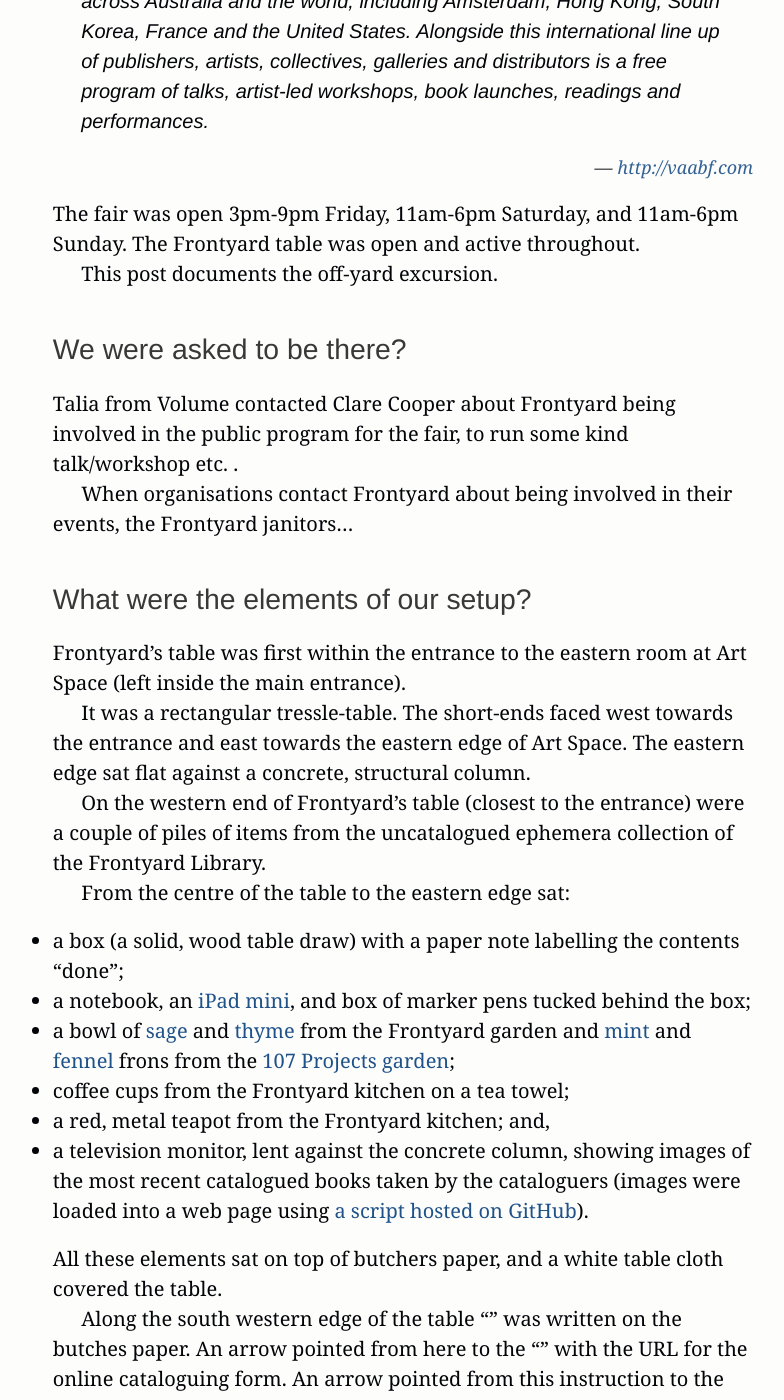
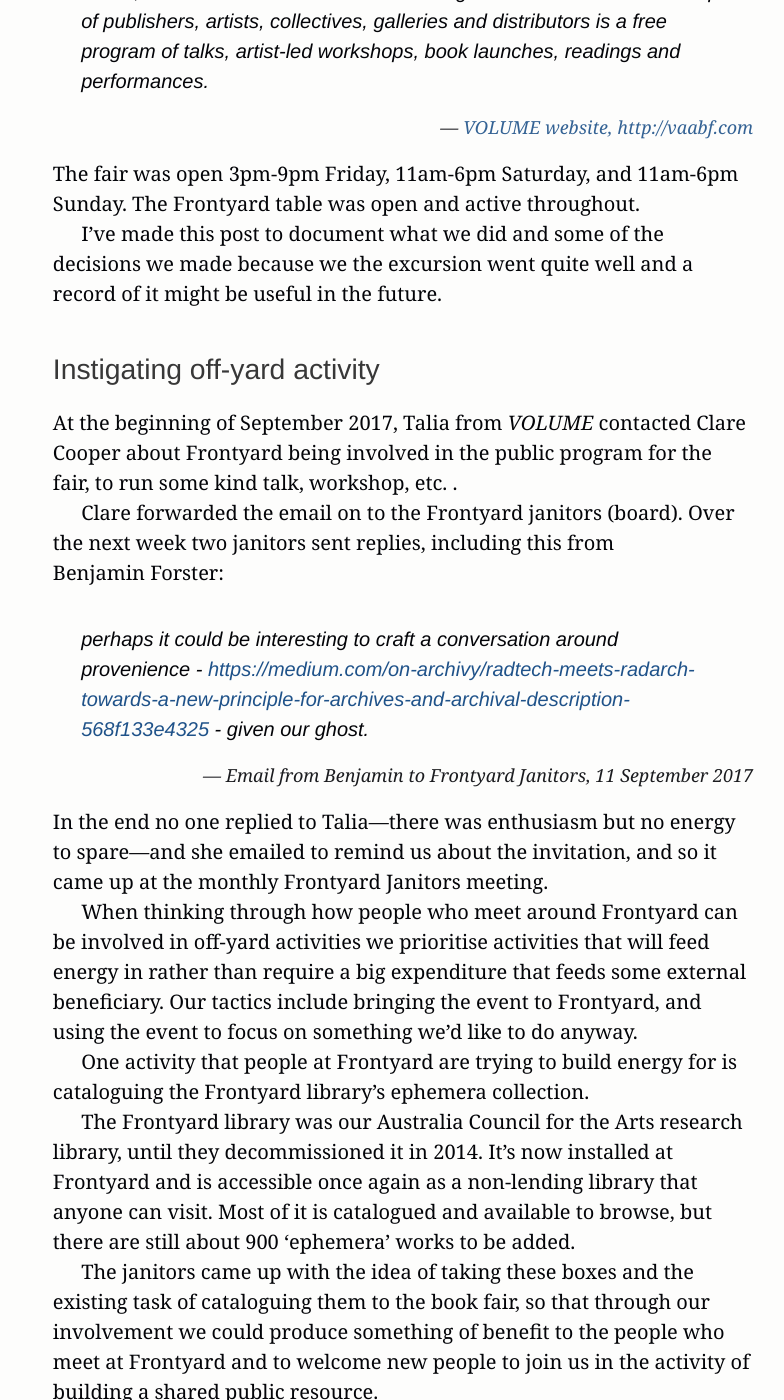
Before and after one commit to equivalentideas/home, a Jekyll site: the page built from _posts/2017-10-31-frontyard-at-volume-2017.markdown, in a window 1280 px wide and 1400 px high, scrolled down 524 px. Shown: the whole window, without its empty margins (237-1021 px from the left). Built offline with Jekyll 4.4.1, drawn with Linux system fonts in a browser that asks for light colours; nearby versions of some CDN libraries; our own code applies the rules of GitHub Pages for plain Markdown files; some of the changed text lies outside the part shown.

Commit message:
Fill out post a bit more

```diff
--- a/_posts/2017-10-31-frontyard-at-volume-2017.markdown
+++ b/_posts/2017-10-31-frontyard-at-volume-2017.markdown
@@ -1,33 +1,79 @@
-## what was the event?
+---
+layout: post
+title:  "Frontyard Projects at VOLUME Book Fair October 13-15 2017"
+date:   2016-10-31 10:46:00 +1100
+categories: journal
+description: "In mid-October 2017 some people who gather at Frontyard went on an off-yard  excursion to maintain a Frontyard table at VOLUME 2017: Another Art Book Fair at Art Space in Wolloomooloo, Sydney."
+comments: true
+---
 
-In mid-October 2017 some people who gather at Frontyard went on an off-yard  excursion to maintain a Frontyard table at _[VOLUME 2017 | Another Art Book Fair](http://vaabf.com/)_ at [Art Space](https://www.artspace.org.au/) in Wolloomooloo, Sydney.
+<!-- <figure id="figure-1" class="graphic-figure central-figure"><img alt="Photo of the event" /></figure> -->
 
-<figure id="figure-1" class="quote">
+In mid-October 2017 some people who gather at Frontyard went on an off-yard  excursion to maintain a Frontyard table at _[VOLUME 2017: Another Art Book Fair](http://vaabf.com/)_ at [Art Space](https://www.artspace.org.au/) in Wolloomooloo, Sydney.
+
+<figure id="figure-2" class="quote">
   <blockquote>
     The second edition of this biennial event features over 70 exhibitors from across Australia and the world, including Amsterdam, Hong Kong, South Korea, France and the United States. Alongside this international line up of publishers, artists, collectives, galleries and distributors is a free program of talks, artist-led workshops, book launches, readings and performances.
   </blockquote>
   <footer>
     <cite>
-      <a href="http://vaabf.com/" title="Visit the Volume website, where this description comes from.">http://vaabf.com</a>
+      <a href="http://vaabf.com/" title="Visit the VOLUME website, where this description comes from.">VOLUME website, http://vaabf.com</a>
     </cite>
   </footer>
 </figure>
 
 The fair was open 3pm-9pm Friday, 11am-6pm Saturday, and 11am-6pm Sunday. The Frontyard table was open and active throughout.
 
-This post documents the off-yard excursion.
+I've made this post to document what we did and some of the decisions we made because we the excursion went quite well and a record of it might be useful in the future.
 
-## We were asked to be there?
+## Instigating off-yard activity
 
-Talia from Volume contacted Clare Cooper about Frontyard being involved in the public program for the fair, to run some kind talk/workshop etc. .
+At the beginning of September 2017, Talia from _VOLUME_ contacted Clare Cooper about Frontyard being involved in the public program for the fair, to run some kind talk, workshop, etc. .
 
-When organisations contact Frontyard about being involved in their events, the Frontyard janitors...
+Clare forwarded the email on to the Frontyard janitors (board). Over the next week two janitors sent replies, including this from Benjamin Forster:
 
-## What were the elements of our setup?
+
+<figure id="figure-3" class="quote">
+  <blockquote>perhaps it could be interesting to craft a conversation around provenience - <a href="https://medium.com/on-archivy/radtech-meets-radarch-towards-a-new-principle-for-archives-and-archival-description-568f133e4325">https://medium.com/on-archivy/radtech-meets-radarch-towards-a-new-principle-for-archives-and-archival-description-568f133e4325</a> - given our ghost.</blockquote>
+  <footer>
+    <cite>
+      Email from Benjamin to Frontyard Janitors, 11 September 2017
+    </cite>
+  </footer>
+</figure>
+
+In the end no one replied to Talia—there was enthusiasm but no energy to spare—and she emailed to remind us about the invitation, and so it came up at the monthly Frontyard Janitors meeting.
+
+When thinking through how people who meet around Frontyard can be involved in off-yard activities we prioritise activities that will feed energy in rather than require a big expenditure that feeds some external beneficiary. Our tactics include bringing the event to Frontyard, and using the event to focus on something we'd like to do anyway.
+
+One activity that people at Frontyard are trying to build energy for is cataloguing the Frontyard library’s ephemera collection.
+
+The Frontyard library was our Australia Council for the Arts research library, until they decommissioned it in 2014. It's now installed at Frontyard and is accessible once again as a non-lending library that anyone can visit. Most of it is catalogued and available to browse, but there are still about 900 'ephemera' works to be added.
+
+The janitors came up with the idea of taking these boxes and the existing task of cataloguing them to the book fair, so that through our involvement we could produce something of benefit to the people who meet at Frontyard and to welcome new people to join us in the activity of building a shared public resource.
+
+I emailed Talia back with our idea. Though it wasn't what she had originally proposed, she supported us by making space for a Frontyard table at _VOLUME_.
+
+A few days after the janitors meeting, Pip, Ben, Sally, and I had a practice day to kick-off our cataloguing. We created a Google Form for entering the information we needed about the form:
+
+* the title;
+* the number of the box it came out of;
+* the URL for the work on the Australian National Library’s Trove database (we can use this link to later pull all kinds of useful information), alternatively if it's not in their collection: the author, publisher, year published, and language; and,
+* a photo of the cover of the work.
+
+I've found Google Forms to be really helpful it experimenting with data entry forms. The responses go to a spreadsheet you can work with, and you can also access a data feed of the entries via a public URL, if you open up the share settings.
+
+Someone, Sophea or Sally, came up with the idea of taking cuttings from the Frontyard garden to make tea with—to recreate the Frontyard experience for people at the fair.
+
+<figure id="figure-4" class="graphic-figure central-figure"><img alt="Tea" /></figure>
+
+## The Frontyard table
+
+<figure id="figure-5" class="graphic-figure central-figure"><img alt="Photo of the table" /></figure>
 
 Frontyard’s table was first within the entrance to the eastern room at Art Space (left inside the main entrance).
 
-It was a rectangular tressle-table. The short-ends faced west towards the entrance and east towards the eastern edge of Art Space. The eastern edge sat flat against a concrete, structural column.
+It was a rectangular trestle table. The short-ends faced west towards the entrance and east towards the eastern edge of Art Space. The eastern edge sat flat against a concrete, structural column.
 
 On the western end of Frontyard’s table (closest to the entrance) were a couple of piles of items from the uncatalogued ephemera collection of the Frontyard Library.
 
@@ -52,15 +98,11 @@ Under the table (from west to east) sat:
 * a large, clear plastic storage box of catalogued items;
 * a power board, powering a [laptop]() (Friday-Saturday afternoon) then a [Mac Mini]() (Saturday afternoon-Sunday) which were connected to the display monitor.
 
-## What did we do?
+## Cataloguing at the book fair
 
-A small group of people were cataloguing the ephemera collection of Frontyard’s Library at the table. The size of the group ranged between 1 and 5 people in size throughout the event.
+A small group of people were cataloguing the ephemera collection of Frontyard’s Library at the table. The size of the group ranged between 1 and 5 people in size throughout the event. Over the three days—in-between conversations, strolls through the fair, and reading—they catalogued XXXX items.
 
-Frontyard Library is our decommissioned Australia Council for the Arts Library.
-
-The ephemera collection includes ...
-
-The cataloguers would pick up an item from the western side of the table, and enter some information about it into an online form a http://goo.gl.drZn35 .
+The cataloguers would pick up an item from the western side of the table, and enter information about it into an online form a http://goo.gl.drZn35 .
 
 Here's the form..
 
@@ -68,20 +110,24 @@ The cataloguers used their own phones, or the iPad at the table, to open the for
 
 There was an issue with the uploading stage of the Google Form regularly crashing the browser of the device the cataloguer was using. This was very frustrating as the cover photo capturing was at the end of the form and it would cause the person to loose their work for this item. They discussed that their might be a need to try a system that was less memory intensive on the devices in the future. As the form was quite short, this frustration wasn't a blocker to people continuing to catalogue items.
 
-Discussions with people.
+As they catalogued they also welcomed passers by to join and had sometimes long conversations about the collection and it's life at Frontyard.
 
-## What does it say in the notebook?
+They noted down some of what happened in the notebook:
 
-## What did we achieve?
+Benjamin made a book of 100 cover photos taken in the cataloguing process as part of the VOLUME Book machinasdfasf.
+
+<figure id="figure-1" class="quote"><img alt="Photo of the event" /></figure>
 
 ## What's next
 
-Document this.
+I really enjoyed the excursion. It was nice to spend an intense weekend with the people who meet around Frontyard and people presenting at and attending the book fair. Highlights were the stalls from the Asia Photobook Archive, Onamatapee, Gem stones, and Frontyard friend Nicky Minus.
 
-Do something to make the catalogue useful.
+There's still XXXXX items to catalogue.
 
-Catalogue more.
+Our idea is that once the catalogue is complete, we'll have the information we need to organise it and design some system through which it can be accessible reliably.
 
-In providing some way for people to access the items in the collection, how can we [avoid re-creating the power structures](Mike Jones post) that prevent people from living freely, critically, and creatively?
+That goal is one motivator, but it's a way off. I think we need to do something with the growing catalogue to make it useful to people and to incentivise the ongoing cataloguing. Maybe we should have a Frontyard residency to experiment and create something?
 
-I think input from people who’ve been part of the [Decolonising Solidarity](http://www.mikejonesonline.com/contextjunky/2017/09/27/metadata-and-power-toward-relational-agency-in-archival-description/) reading group at Frontyard could be very useful in exploring that question.
+As we organise this and create ways to present and access the collection, we need to think why the collection languished at the Australia Council. How can we avoid that happening again? How can we [avoid re-creating the power structures](http://www.mikejonesonline.com/contextjunky/2017/09/27/metadata-and-power-toward-relational-agency-in-archival-description/) that prevent people from living freely, critically, and creatively? I think input from people who’ve been part of the [Decolonising Solidarity]() reading group at Frontyard could provide useful input to this project.
+
+I think one reason Frontyard exists is to try and reduce the pressure on people that prevents them from living creatively. Can the library address this pressure and increase people's freedom to live and think critically?
```
